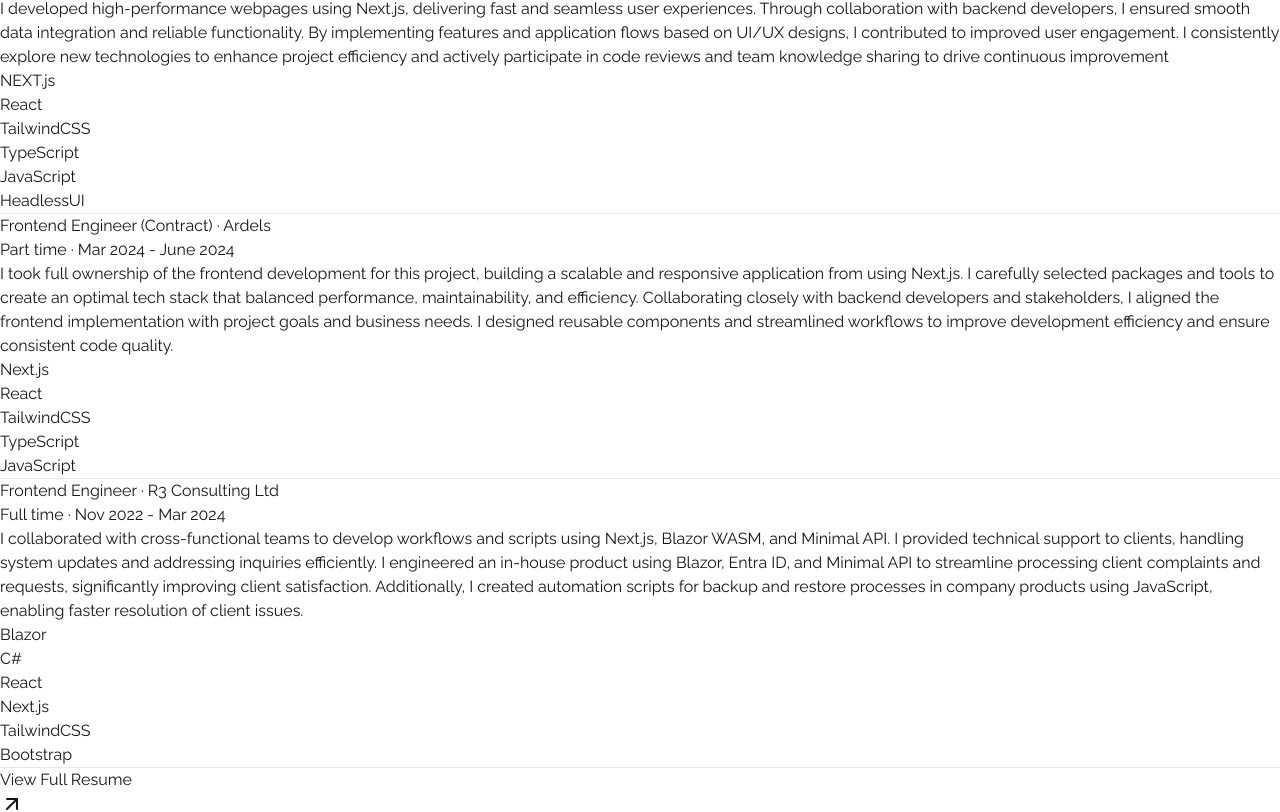
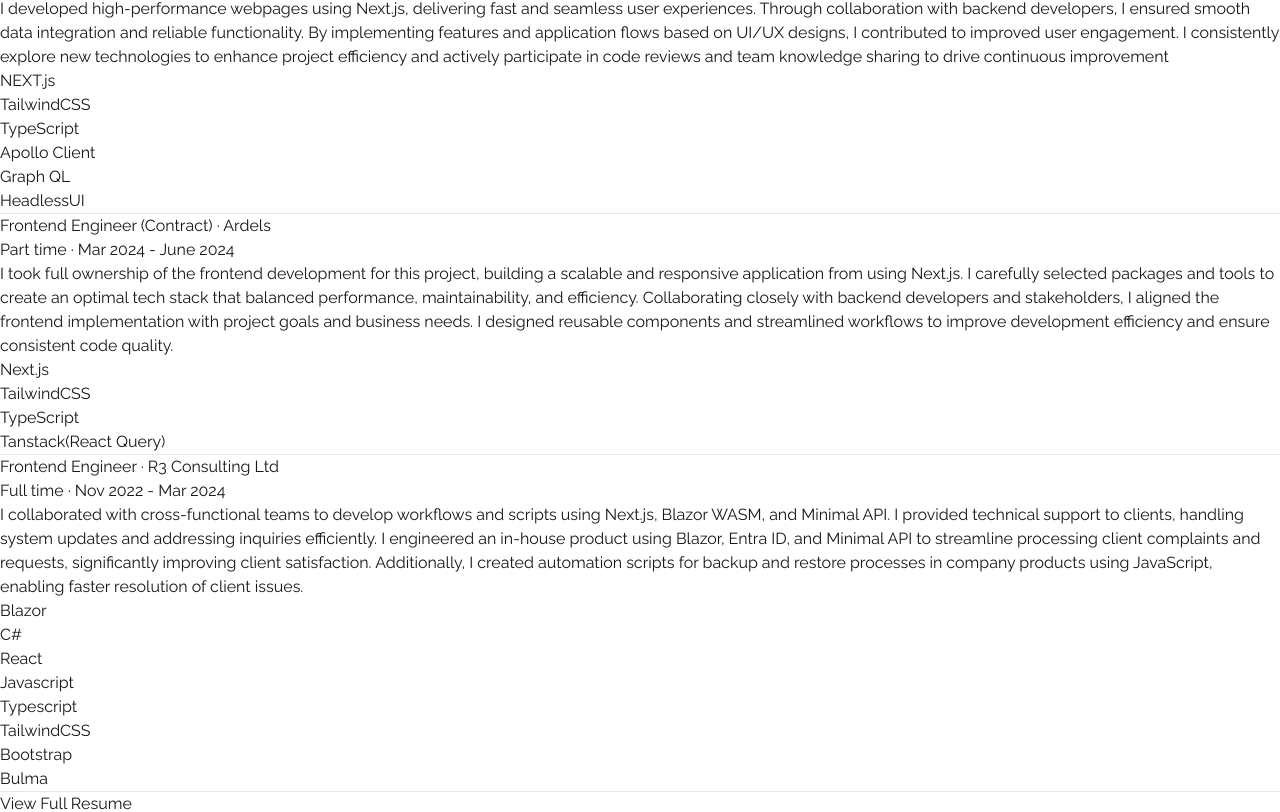
Before and after one commit to kayode-dev/portfolio-v2, a Next.js app: page / in a window 1280 px wide. Shown: the part 1856-2668 px from the top of the page. Built offline with nearby package versions, Linux system fonts and the light colour scheme.

Commit message:
updat stacks on experience level

```diff
--- a/src/app/components/experience-list.tsx
+++ b/src/app/components/experience-list.tsx
@@ -43,10 +43,10 @@
     link: "sumn",
     stacks: [
       "NEXT.js",
-      "React",
       "TailwindCSS",
       "TypeScript",
-      "JavaScript",
+      "Apollo Client",
+      "Graph QL",
       "HeadlessUI",
     ],
   },
@@ -59,7 +59,7 @@
     description:
       "I took full ownership of the frontend development for this project, building a scalable and responsive application from using Next.js. I carefully selected packages and tools to create an optimal tech stack that balanced performance, maintainability, and efficiency. Collaborating closely with backend developers and stakeholders, I aligned the frontend implementation with project goals and business needs. I designed reusable components and streamlined workflows to improve development efficiency and ensure consistent code quality.",
     link: "sumn",
-    stacks: ["Next.js", "React", "TailwindCSS", "TypeScript", "JavaScript"],
+    stacks: ["Next.js", "TailwindCSS", "TypeScript", "Tanstack(React Query)"],
   },
   {
     companyName: "R3 Consulting Ltd",
@@ -70,7 +70,16 @@
     description:
       "I collaborated with cross-functional teams to develop workflows and scripts using Next.js, Blazor WASM, and Minimal API. I provided technical support to clients, handling system updates and addressing inquiries efficiently. I engineered an in-house product using Blazor, Entra ID, and Minimal API to streamline processing client complaints and requests, significantly improving client satisfaction. Additionally, I created automation scripts for backup and restore processes in company products using JavaScript, enabling faster resolution of client issues.",
     link: "sumn",
-    stacks: ["Blazor", "C#", "React", "Next.js", "TailwindCSS", "Bootstrap"],
+    stacks: [
+      "Blazor",
+      "C#",
+      "React",
+      "Javascript",
+      "Typescript",
+      "TailwindCSS",
+      "Bootstrap",
+      "Bulma",
+    ],
   },
 ];
 
```
